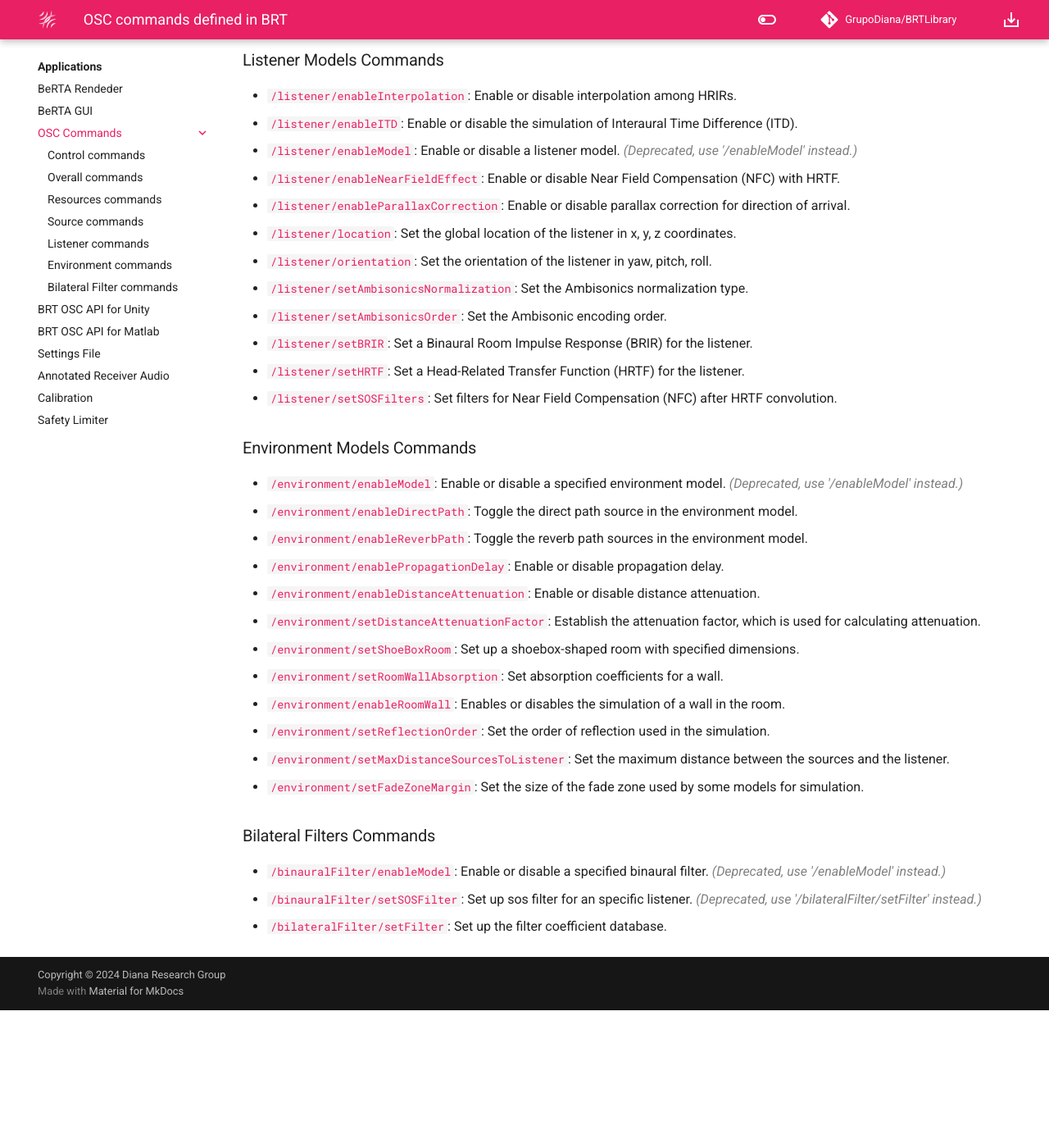
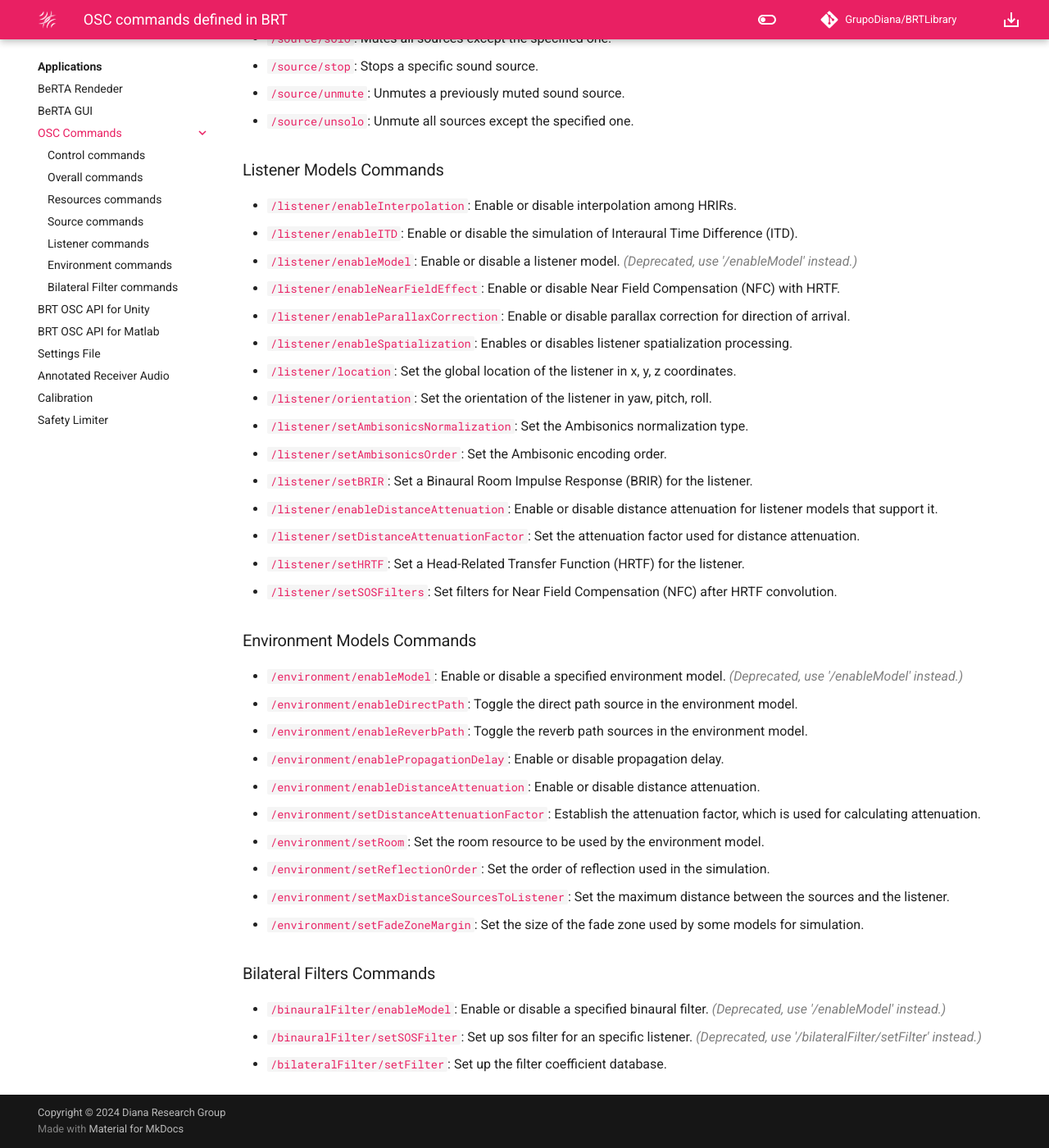
Before and after one commit to GrupoDiana/BRT-Documentation, an MkDocs documentation site: the page built from docs/osc/index.md, in a window 1280 px wide and 1400 px high, scrolled down 2918 px. Shown: the whole window at 82% size. Built offline with MkDocs 1.6.1 and Material for MkDocs 9.7.7, drawn with Linux system fonts in a browser that asks for light colours; comment, search, counter and statistics services are not loaded; before the commit the page ends 4150 px from its top, so only the background shows below that; some of the changed text lies outside the part shown.

Commit message:
feat: Update OSC command summary

```diff
--- a/docs/osc/index.md
+++ b/docs/osc/index.md
@@ -5,7 +5,7 @@
 
 ### OSC Control Commands
 
-- [`/control/actionResult`](control.md#controlbufferframes): Retrieve the result of the action performed in another application after receiving an OSC command.
+- [`/control/actionResult`](control.md#controlactionresult): Retrieve the result of the action performed in another application after receiving an OSC command.
 - [`/control/bufferFrames`](control.md#controlbufferframes): Query the number of buffered audio frames.
 - [`/control/connect`](control.md#controlconnect): Establish a connection with an IP and port.
 - [`/control/disconnect`](control.md#controldisconnect): Terminate the connection and unsubscribe from updates.
@@ -36,7 +36,7 @@
 ### Resources Commands
 
 - [`/resources/loadHRTF`](resources.md#resourcesloadhrtf): Loads a new HRTF, with interpolation, from a SOFA file and assigns an identifier.
-- [`/resources/loadHRTFRaw`](resources.md#resourcesloadhrtf): Loads a new HRTF, without interpolation, from a SOFA file and assigns an identifier.
+- [`/resources/loadHRTFRaw`](resources.md#resourcesloadhrtfraw): Loads a new HRTF, without interpolation, from a SOFA file and assigns an identifier.
 - [`/resources/removeHRTF`](resources.md#resourcesremovehrtf): Removes an HRTF from the loaded resources.
 - [`/resources/getHRTFInfo`](resources.md#resourcesgethrtfinfo): Gets information about one of the loaded HRTFs.
 - [`/resources/setHRTFHeadRadius`](resources.md#resourcessethrtfheadradius): Sets the head radius to be stored in the HRTF.
@@ -62,8 +63,11 @@
 - [`/resources/removeSOSFilters`](resources.md#resourcesremovesosfilters): Removes a set of SOS filters from the loaded resources.<span style="font-size: 1em; color: grey; font-style: italic;">(Deprecated, use '/resources/removeFilter' instead.)</span>
 - [`/resources/getSOSFiltersInfo`](resources.md#resourcesgetsosfiltersinfo): Gets information about one of the loaded sets of SOS filters.<span style="font-size: 1em; color: grey; font-style: italic;">(Deprecated, use '/resources/getFilterInfo' instead.)</span>
 
-- [`/resources/loadRoom`](resources.md#loadroom): Loads a new room from a OBJ file
-- [`/resources/loadShoeBoxRoom`](resources.md#loadshoeboxroom): Set up a shoebox-shaped room with specified dimensions.
+- [`/resources/loadRoom`](resources.md#resourcesloadroom): Loads a new room from a OBJ file
+- [`/resources/loadShoeBoxRoom`](resources.md#resourcesloadshoeboxroom): Set up a shoebox-shaped room with specified dimensions.
+- [`/resources/removeRoom`](resources.md#resourcesremoveroom): Removes a loaded room resource.
+- [`/resources/setRoomWallAbsorption`](resources.md#resourcessetroomwallabsorption): Sets absorption coefficients for the walls of a room resource.
+- [`/resources/enableRoomWall`](resources.md#resourcesenableroomwall): Enables or disables specific room walls in a room resource.
 
 
 ### Source Models Commands
@@ -96,11 +100,14 @@
 - [`/listener/enableModel`](listener.md#listenerenablemodel): Enable or disable a listener model. <span style="font-size: 1em; color: grey; font-style: italic;">(Deprecated, use '/enableModel' instead.)</span>
 - [`/listener/enableNearFieldEffect`](listener.md#listenerenablenearfieldeffect): Enable or disable Near Field Compensation (NFC) with HRTF.
 - [`/listener/enableParallaxCorrection`](listener.md#listenerenableparallaxcorrection): Enable or disable parallax correction for direction of arrival.
+- [`/listener/enableSpatialization`](listener.md#listenerenablespatialization): Enables or disables listener spatialization processing.
 - [`/listener/location`](listener.md#listenerlocation): Set the global location of the listener in x, y, z coordinates.
 - [`/listener/orientation`](listener.md#listenerorientation): Set the orientation of the listener in yaw, pitch, roll.
 - [`/listener/setAmbisonicsNormalization`](listener.md#listenersetambisonicsnormalization): Set the Ambisonics normalization type.
 - [`/listener/setAmbisonicsOrder`](listener.md#listenersetambisonicsorder): Set the Ambisonic encoding order.
 - [`/listener/setBRIR`](listener.md#listenersetbrir): Set a Binaural Room Impulse Response (BRIR) for the listener.
+- [`/listener/enableDistanceAttenuation`](listener.md#listenerenabledistanceattenuation): Enable or disable distance attenuation for listener models that support it.
+- [`/listener/setDistanceAttenuationFactor`](listener.md#listenersetdistanceattenuationfactor): Set the attenuation factor used for distance attenuation.
 - [`/listener/setHRTF`](listener.md#listenersethrtf): Set a Head-Related Transfer Function (HRTF) for the listener.
 - [`/listener/setSOSFilters`](listener.md#listenersetsosfilters): Set filters for Near Field Compensation (NFC) after HRTF convolution.
 
@@ -113,11 +120,8 @@
 
 - [`/environment/enablePropagationDelay`](environment.md#environmentenablePropagationDelay): Enable or disable propagation delay.
 - [`/environment/enableDistanceAttenuation`](environment.md#environmentenableDistanceAttenuation): Enable or disable distance attenuation.
-- [`/environment/setDistanceAttenuationFactor`](environment.md#environmentDistanceAttenuationFactor): Establish the attenuation factor, which is used for calculating attenuation.
-
-- [`/environment/setShoeBoxRoom`](environment.md#environmentsetshoeboxroom): Set up a shoebox-shaped room with specified dimensions.
-- [`/environment/setRoomWallAbsorption`](environment.md#environmentsetRoomWallabsorption): Set absorption coefficients for a wall.
-- [`/environment/enableRoomWall`](environment.md#environmentenableRoomWall): Enables or disables the simulation of a wall in the room.
+- [`/environment/setDistanceAttenuationFactor`](environment.md#environmentsetdistanceattenuationfactor): Establish the attenuation factor, which is used for calculating attenuation.
+- [`/environment/setRoom`](environment.md#environmentsetroom): Set the room resource to be used by the environment model.
 
 - [`/environment/setReflectionOrder`](environment.md#environmentsetReflectionOrder): Set the order of reflection used in the simulation.
 - [`/environment/setMaxDistanceSourcesToListener`](environment.md#environmentMaxDistanceSourcesToListener): Set the maximum distance between the sources and the listener.
```
Also changed, not shown: other parts of docs/osc/index.md (+1 -0 lines).
